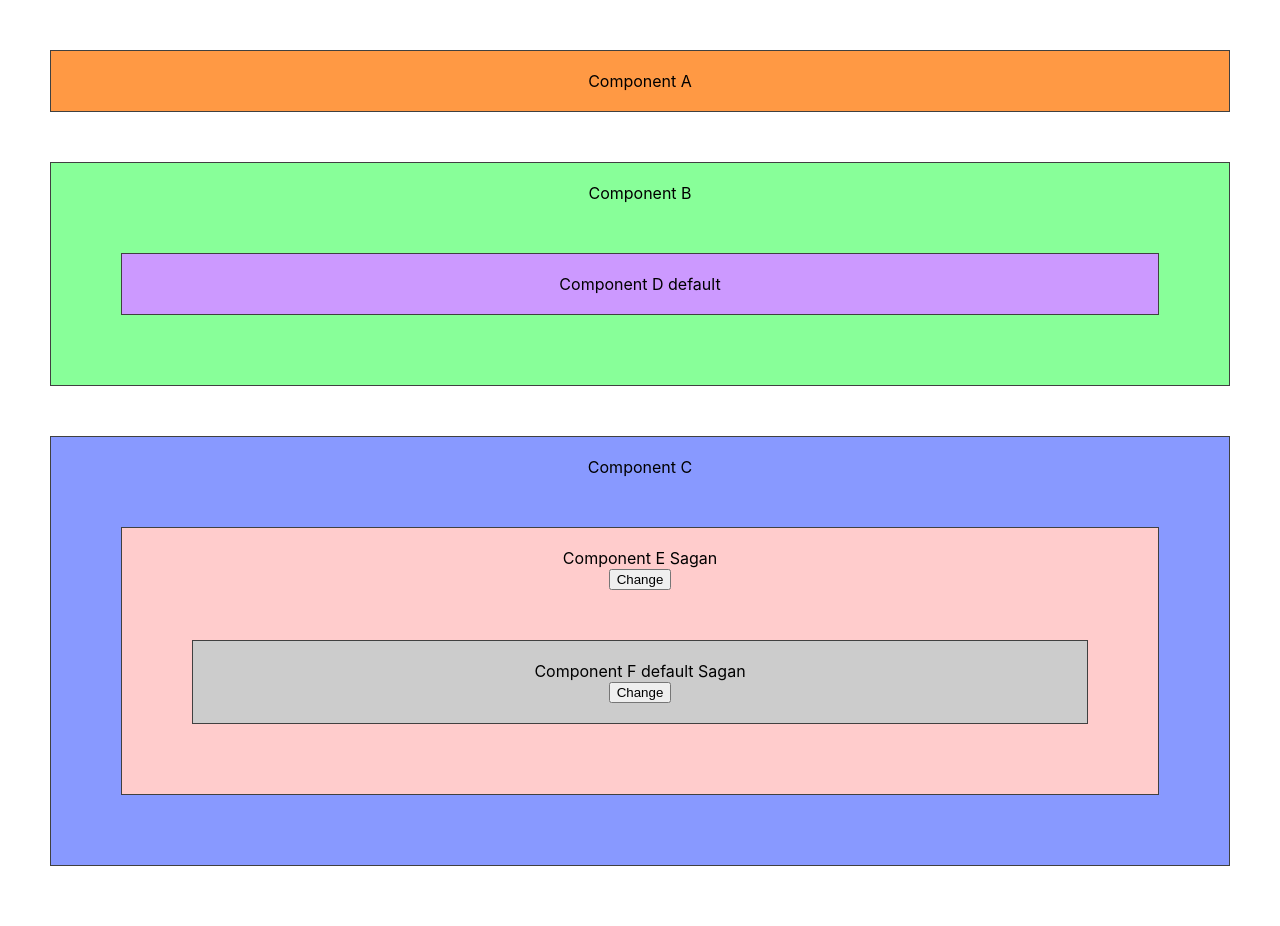
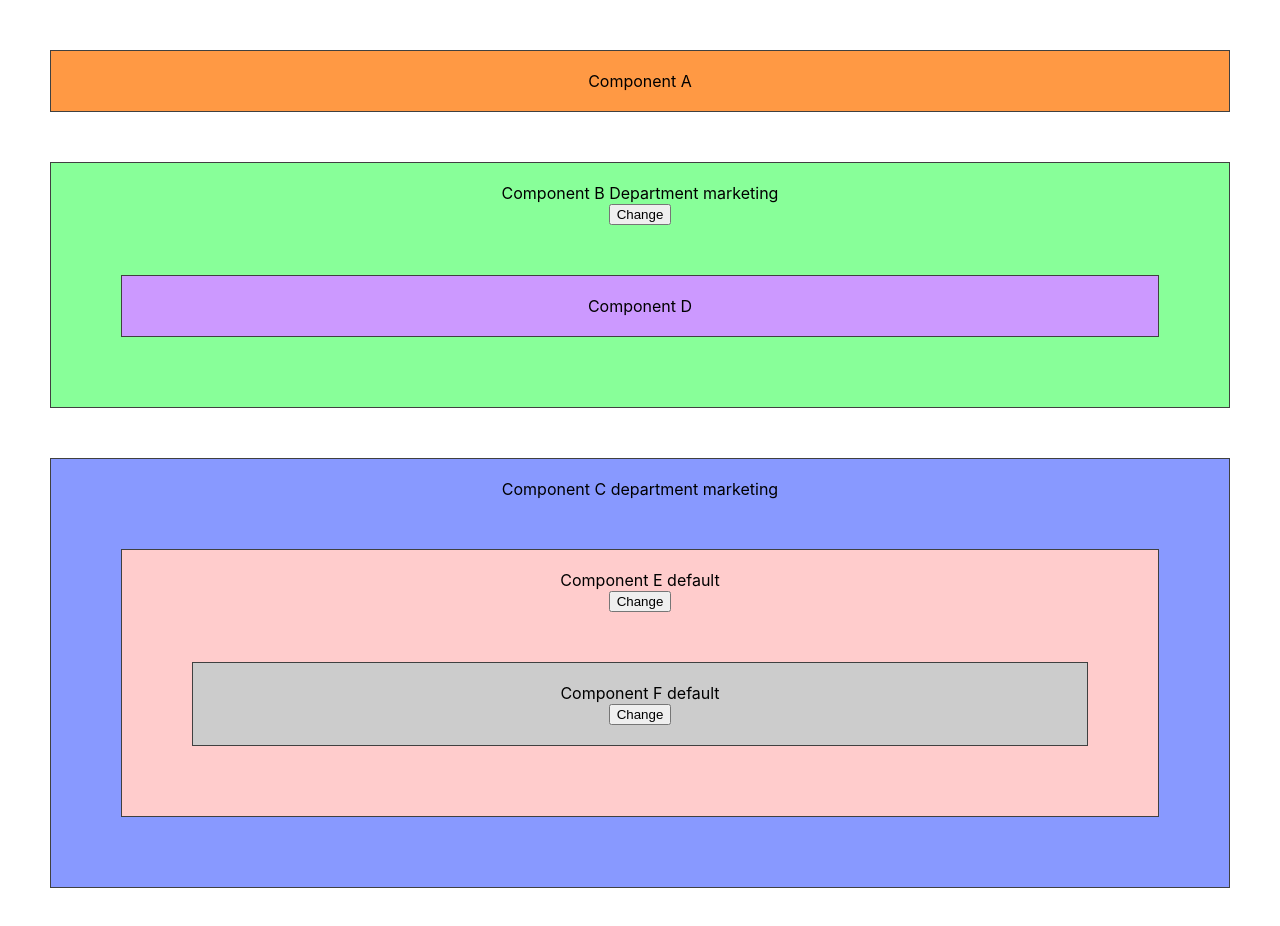
Before and after one commit to forresttanaka/ctxmod, a React (Create React App) app: page / in a window 1280 px wide. Shown: the top 926 px of the page. Built offline with nearby package versions, Linux system fonts and the light colour scheme.

Commit message:
Complete module registration system

```diff
--- a/src/App.js
+++ b/src/App.js
@@ -2,27 +2,36 @@ import React from 'react';
 import ComponentA from './component_a';
 import ComponentB from './component_b';
 import ComponentC from './component_c';
-import { GlobalContext } from './context';
+import { GlobalContext, useGlobalContext, globalContextRegistry } from './context';
 import './App.css';
 
 
+/**
+ * Examples of context modules owned and registered by <App>.
+ */
+const useModule0 = () => {
+    const [department, setDepartment] = React.useState('Sagan');
+    return {
+        department,
+        setDepartment,
+    }
+};
+
+globalContextRegistry.register('module0', useModule0);
+
+const useModule1 = () => {
+    const [name, setName] = React.useState('default');
+    return {
+        name,
+        setName,
+    }
+};
+
+globalContextRegistry.register('module1', useModule1);
+
+
 const App = () => {
-    const [backdrop, setBackdrop] = React.useState('default');
-    const [name, setName] = React.useState('Sagan');
-    const modules = {
-        module0: {
-            // States
-            backdrop,
-            // Actions
-            setBackdrop,
-        },
-        module1: {
-            // States
-            name,
-            // Actions
-            setName,
-        }
-    };
+    const modules = useGlobalContext();
 
     return (
         <div className="App">
--- a/src/component_a.js
+++ b/src/component_a.js
@@ -1,4 +1,17 @@
 import React from 'react';
+import { globalContextRegistry } from './context';
+
+
+const useModuleA = () => {
+    const [department, setDepartment] = React.useState('marketing');
+    return {
+        department,
+        setDepartment,
+    }
+};
+
+
+globalContextRegistry.register('moduleA', useModuleA);
 
 
 const ComponentA = () => {
--- a/src/component_b.js
+++ b/src/component_b.js
@@ -1,11 +1,19 @@
 import React from 'react';
 import ComponentD from './component_d';
+import { GlobalContext } from './context';
 
 
 const ComponentB = () => {
+    const { moduleA } = React.useContext(GlobalContext);
+
+    const handleClick = () => {
+        moduleA.setDepartment('sales');
+    };
+
     return (
         <div className="component-b">
-            Component B
+            <div>Component B Department {moduleA.department}</div>
+            <button onClick={handleClick}>Change</button>
             <ComponentD />
         </div>
     );
--- a/src/component_c.js
+++ b/src/component_c.js
@@ -1,11 +1,14 @@
 import React from 'react';
 import ComponentE from './component_e';
+import { GlobalContext } from './context';
 
 
 const ComponentC = () => {
+    const { moduleA } = React.useContext(GlobalContext);
+
     return (
         <div className="component-c">
-            Component C
+            Component C department {moduleA.department}
             <ComponentE />
         </div>
     );
--- a/src/context.js
+++ b/src/context.js
@@ -1,4 +1,71 @@
 import React from 'react';
 
 
+/**
+ * Manages the context registry that allows React components at any level of the hierarchy to
+ * access the same set of global states and actions.
+ *
+ * The <App> component owns the global context, but other portions of the web app can establish
+ * their own context for their own sub hierarchies to share.
+ */
+
+class ContextRegistryCore {
+    constructor() {
+        this._registry = {};
+    }
+
+    /**
+     * Register a React component to render a facet with the field value matching `field`.
+     * @param {string} field facet.field value to register
+     * @param {array} component Rendering component to call for this field value
+     */
+    register(name, module) {
+        if (this._registry[name]) {
+            console.warn('Context module "%s" already registered', name);
+        } else {
+            this._registry[name] = module;
+        }
+    }
+
+    /**
+     * Look up the views available for the given object @type. If the given @type was never
+     * registered, an array of the default types gets returned. Mostly this gets used internally
+     * but available for external use if needed.
+     * @param {string} resultType `type` property of search result `filters` property.
+     *
+     * @return {array} Array of available/registered views for the given type.
+     */
+    * retrieve() {
+        for (const name in this._registry) {
+            yield { name, module: this._registry[name] };
+        }
+    }
+};
+
+
+/**
+ * Global context registry must be imported by each module needing to register their own module.
+ */
+export const globalContextRegistry = new ContextRegistryCore();
+
+/**
+ * Global context itself imported by global context consumers.
+ */
 export const GlobalContext = React.createContext(null);
+
+
+/**
+ * Custom hook for establishing registered global contexts, returning an object with each module
+ * name as a key and each value an object containing that module's states and actions.
+ */
+export const useGlobalContext = () => {
+    const allModules = {};
+
+    // Add the objects containing each registered module's states and actions. Each module is a
+    // custom hook that must be called unconditionally in this fuction.
+    for (const retrieve of globalContextRegistry.retrieve()) {
+        allModules[retrieve.name] = retrieve.module();
+    }
+
+    return allModules;
+};
```
Also changed, not shown: src/registry.js (added, +58 -0 lines).
